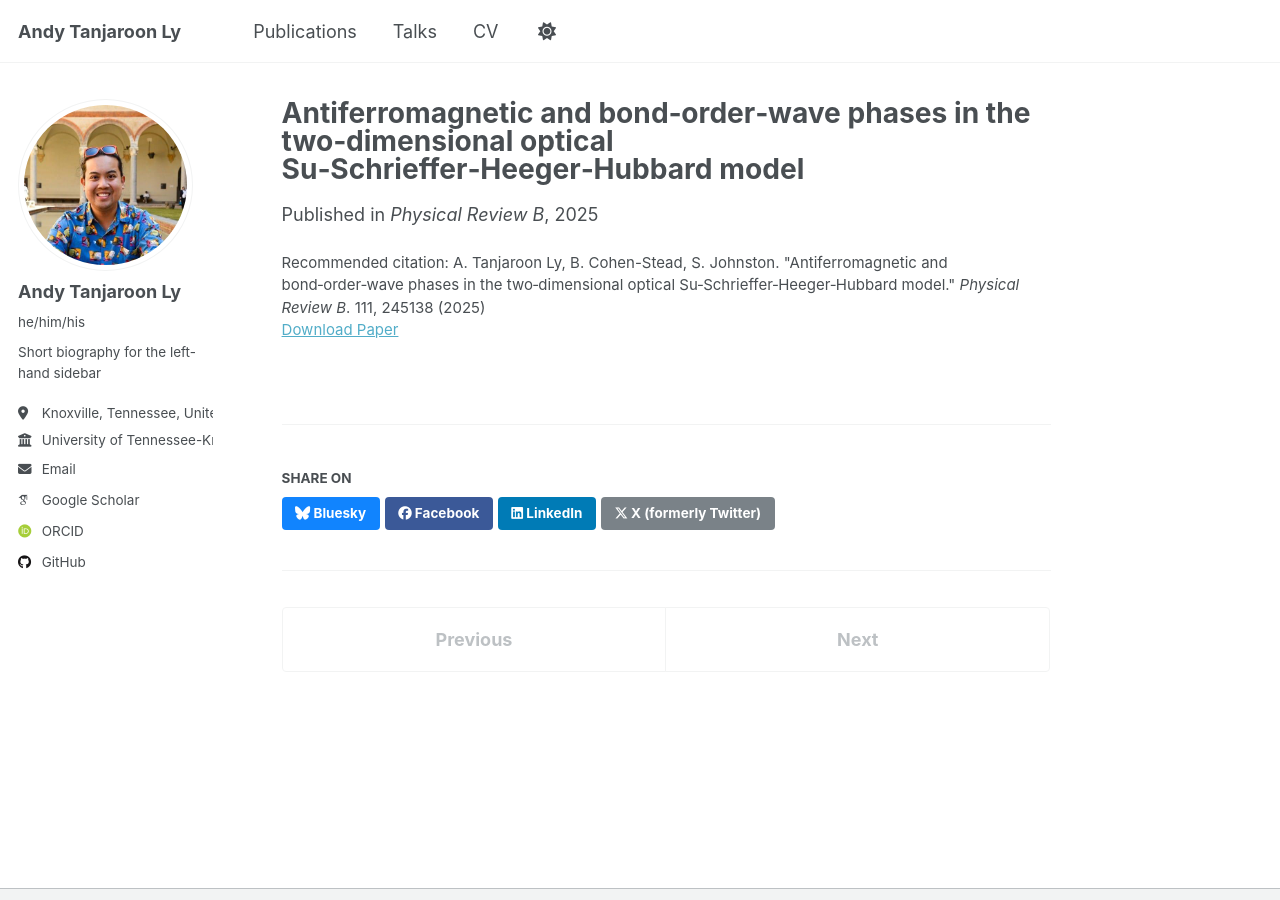
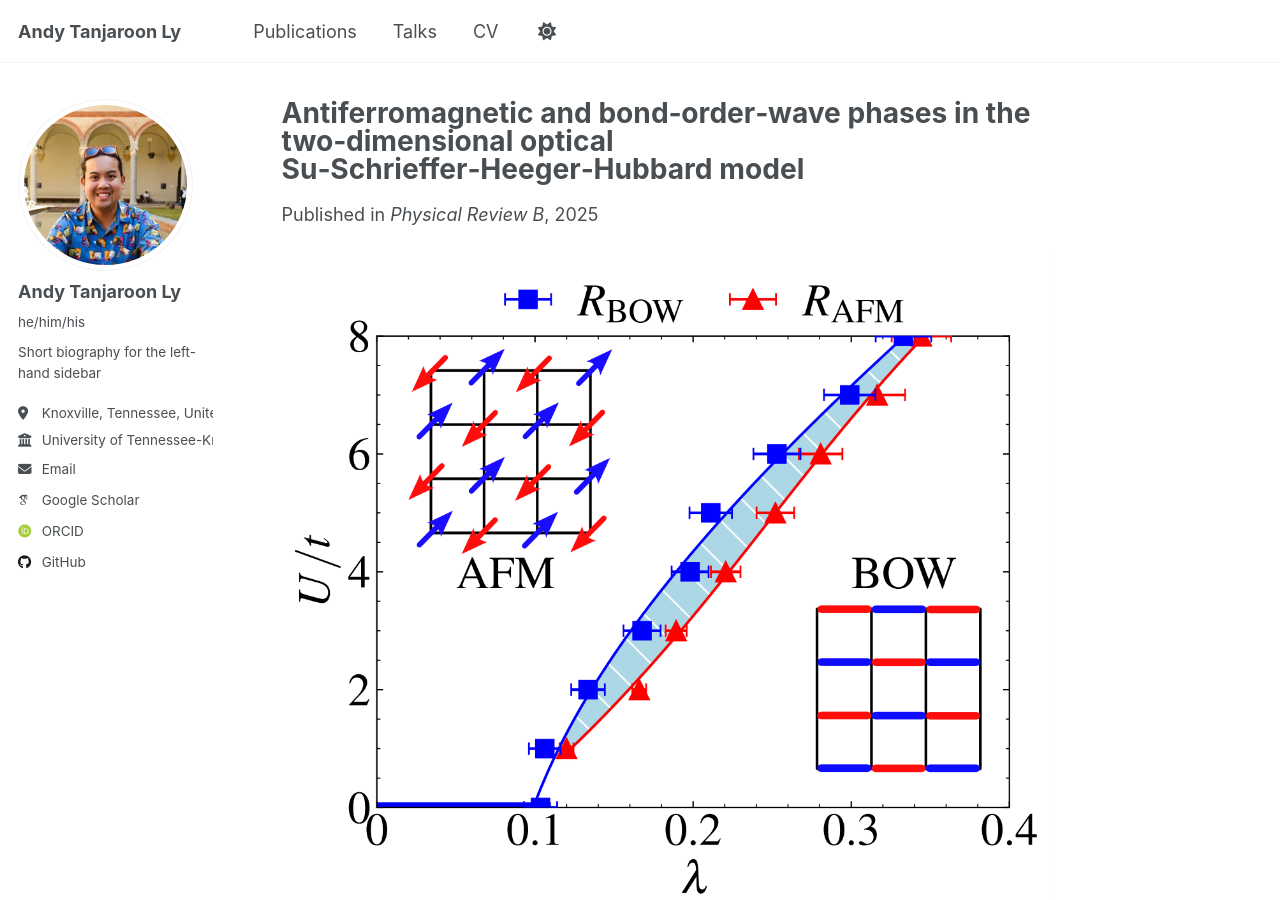
Before and after one commit to atanjaro/atanjaro.github.io, a Jekyll site: the page built from _publications/2025-06-18-antiferromagnetic.md, in a window 1280 px wide and 900 px high. Built offline with Jekyll 4.4.1, drawn with Linux system fonts in a browser that asks for light colours; some web fonts are replaced; a script that is not in the unit is left out.

Commit message:
Update 2025-06-18-antiferromagnetic.md

```diff
--- a/_publications/2025-06-18-antiferromagnetic.md
+++ b/_publications/2025-06-18-antiferromagnetic.md
@@ -9,3 +9,4 @@ venue: 'Physical Review B'
 paperurl: 'https://journals.aps.org/prb/abstract/10.1103/2bnf-tmtc'
 citation: 'A. Tanjaroon Ly, B. Cohen-Stead, S. Johnston. &quot;Antiferromagnetic and bond‑order‑wave phases in the two‑dimensional optical Su‑Schrieffer‑Heeger‑Hubbard model.&quot; <i>Physical Review B</i>. 111, 245138 (2025)'
 ---
+![](/images/phase_diagram_fig1.png)
```
